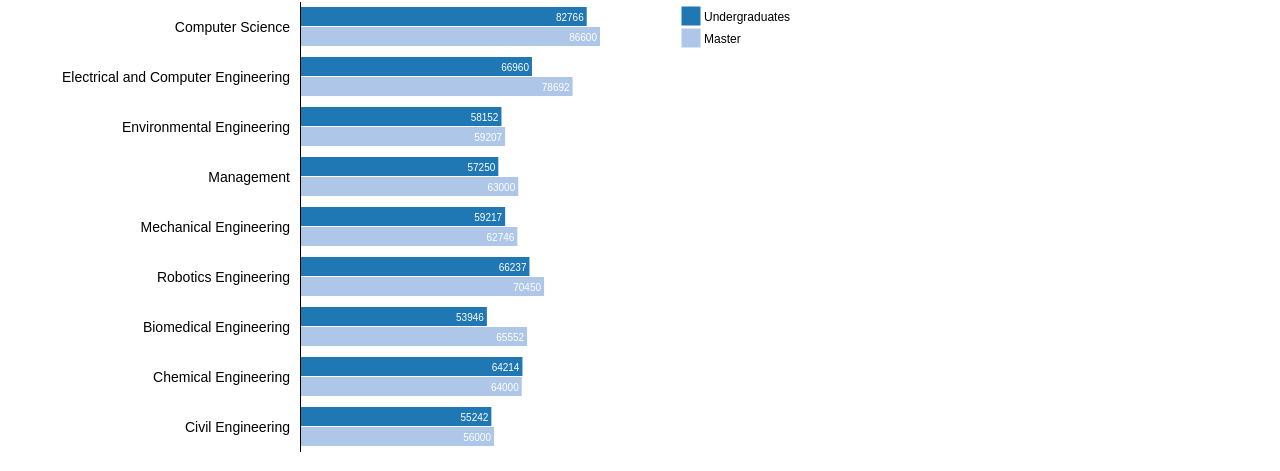
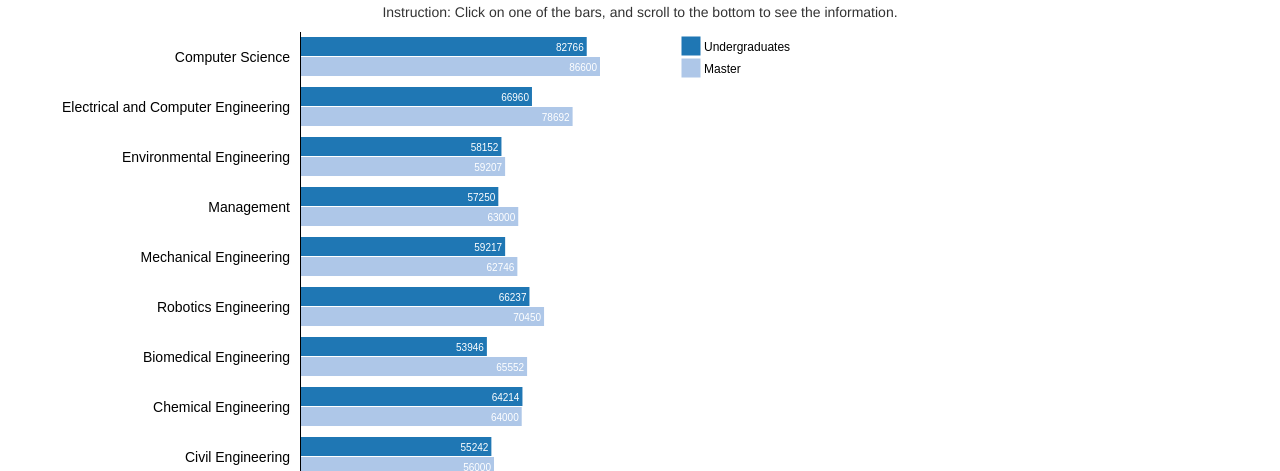
Before and after one commit to HuyenNguyen2302/wpi-graduation-report-2014, a website: page public/index.html in a window 1280 px wide. Shown: the part 68-539 px from the top of the page. Drawn offline with Linux system fonts and the light colour scheme.

Commit message:
add instruction

```diff
--- a/public/css/index.css
+++ b/public/css/index.css
@@ -28,7 +28,7 @@
   shape-rendering: crispEdges;
 }
 
-h1, h2 {
+h1, h2, p {
   text-align: center;
 }
 
--- a/public/index.html
+++ b/public/index.html
@@ -9,6 +9,7 @@
 </head>
 <body>
 	<h1>WPI Post-graduation Report (2014)</h1>
+  <p>Instruction: Click on one of the bars, and scroll to the bottom to see the information.</p>
 	<svg class="chart"></svg>
 	<script type="text/javascript" src="/js/index.js"></script>
 	<div class="row">
```
